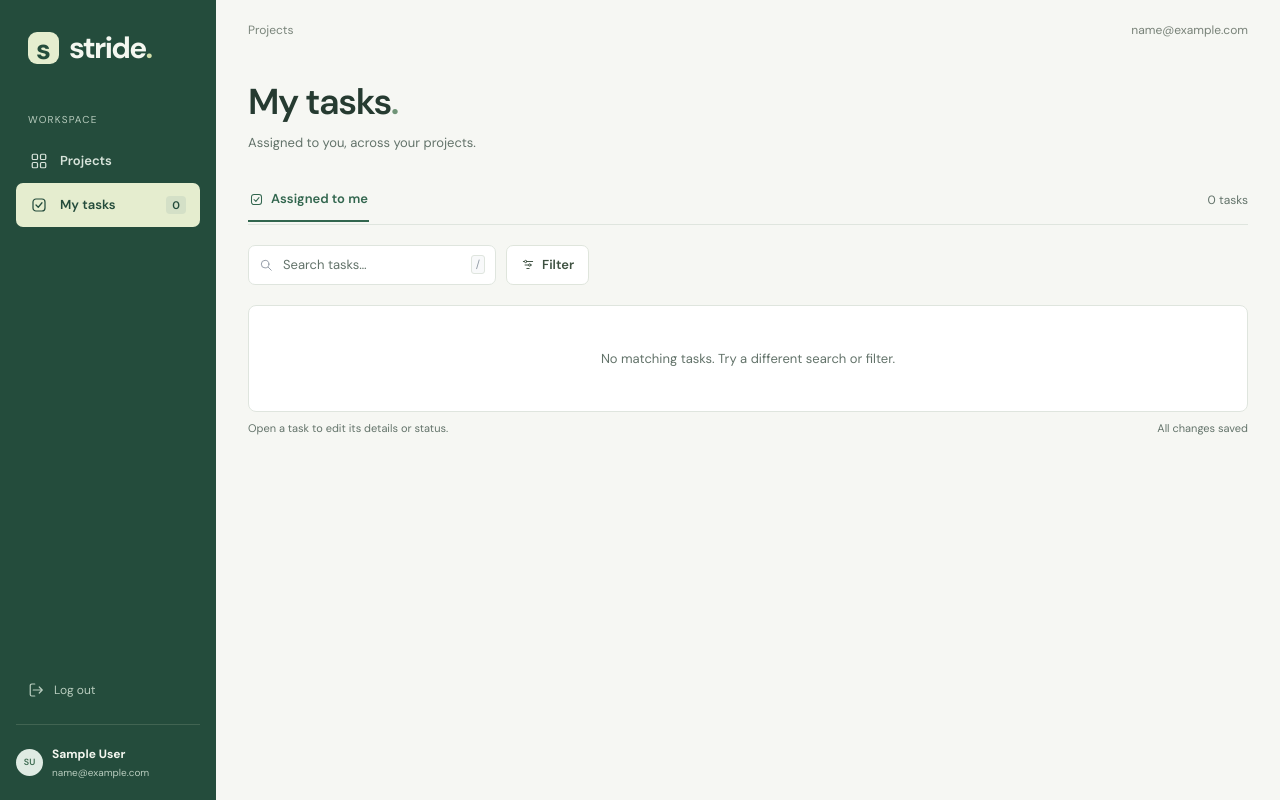
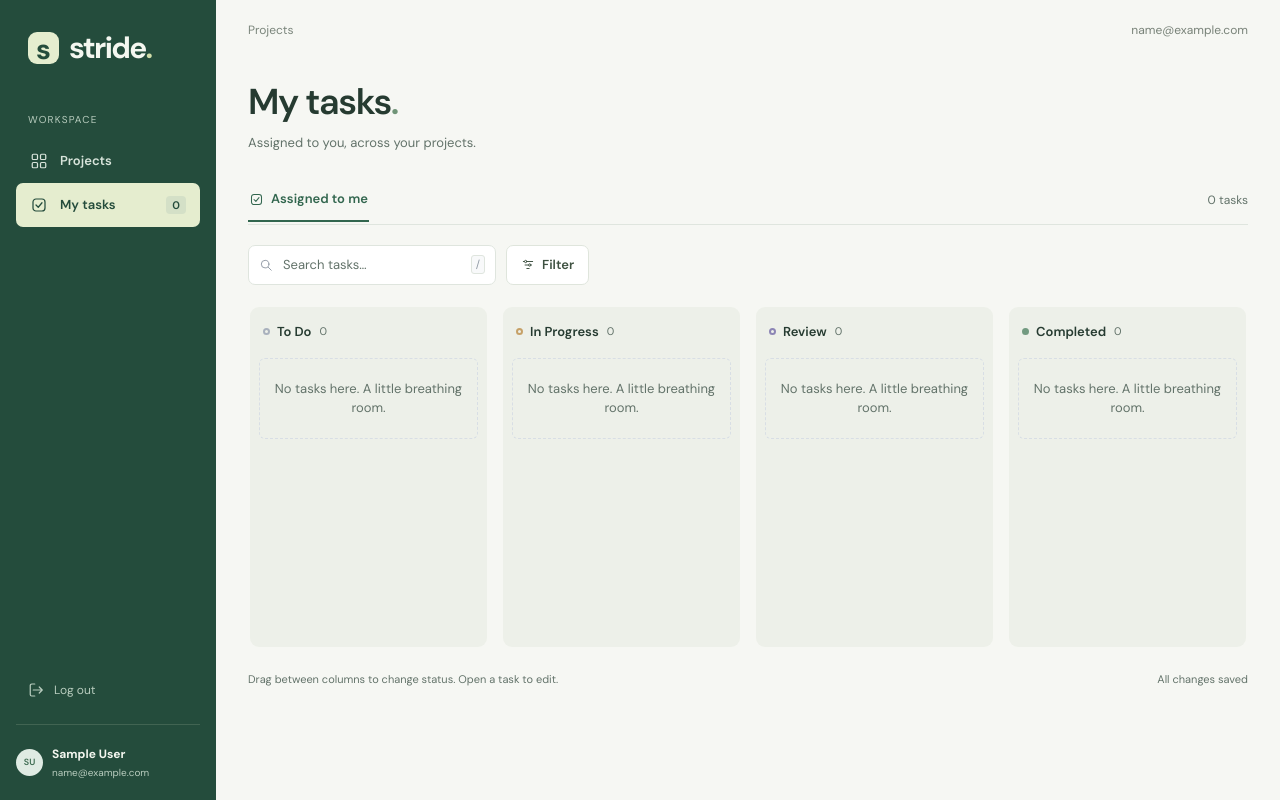
Before and after one commit to rohitmendus/Stride, a Django app: page /projects/my-tasks/ in a window 1280 px wide. Run offline with Django 5.2, Linux system fonts and the light colour scheme; the visitor is signed in with stand-in values (Sample User, id 1); data that the repository does not hold is empty.

Commit message:
feat(tasks): show My Tasks in shared Kanban layout

```diff
--- a/projects/views.py
+++ b/projects/views.py
@@ -148,7 +148,7 @@ def _board_context(project, user, params=None):
 def _my_tasks_context(user, params=None):
     options = _board_options(params) | {
         "workspace": "mine",
-        "view": "list",
+        "view": "board",
         "mine": "",
         "assignee": "",
     }
@@ -158,6 +158,10 @@ def _my_tasks_context(user, params=None):
         ).select_related("project")
     )
     visible = []
+    columns = {
+        status: {"status": status, "label": label, "tasks": []}
+        for status, label in Task.Status.choices
+    }
     today = timezone.localdate()
     for task in tasks:
         if (
@@ -171,10 +175,18 @@ def _my_tasks_context(user, params=None):
             continue
         task.is_overdue = task.status != Task.Status.COMPLETED and task.deadline < today
         task.assignee_label = user.get_full_name() or user.email
+        task.assignee_initials = (
+            "".join(part[0] for part in user.get_full_name().split()[:2]).upper()
+            or user.email[0].upper()
+        )
+        task.avatar_color = ("green", "peach", "blue")[user.pk % 3]
+        task.can_manage = True
         visible.append(task)
+        columns[task.status]["tasks"].append(task)
     url = reverse("projects:my_tasks")
     return {
         "personal_workspace": True,
+        "columns": list(columns.values()),
         "visible_tasks": visible,
         "task_count": len(tasks),
         "visible_count": len(visible),
--- a/static/js/board.js
+++ b/static/js/board.js
@@ -25,6 +25,7 @@
   const moveTask = async (card, status, beforeId = "") => {
     const board = card?.closest("#project-board");
     if (!board?.isConnected || pendingMove || board.dataset.moveFailed) return;
+    if (board.dataset.projectId === "my-tasks") beforeId = "";
     pendingMove = card;
     board.classList.add("is-saving");
     board.setAttribute("aria-busy", "true");
@@ -70,6 +71,7 @@
       if (Sortable.get(list)) return;
       let origin;
       Sortable.create(list, {
+        sort: board.dataset.projectId !== "my-tasks",
         group: "stride-tasks", draggable: ".workspace-task",
         filter: ".workspace-task:not([data-move-task])", preventOnFilter: false,
         animation: motion.matches ? 0 : 160, direction: "vertical",
@@ -122,6 +124,8 @@
     event.preventDefault();
     const column = card.closest("[data-task-status]");
     if (!column) return;
+    if (card.closest("#project-board").dataset.projectId === "my-tasks" &&
+        (event.key === "ArrowUp" || event.key === "ArrowDown")) return;
     const cards = Array.from(column.querySelectorAll(".workspace-task"));
     const index = cards.indexOf(card);
     if (event.key === "ArrowUp" && index > 0) {
--- a/templates/projects/partials/my_tasks.html
+++ b/templates/projects/partials/my_tasks.html
@@ -1,11 +1,11 @@
 <div id="project-board" class="task-work-area" hx-sync="this:replace" tabindex="-1" data-project-id="my-tasks" data-my-count="{{ sidebar_my_task_count }}"{% if board_oob %} hx-swap-oob="outerHTML"{% endif %}>
   <div class="view-bar"><span class="view-tab selected">{% include "components/icon.html" with name="check" only %}Assigned to me</span><span class="task-total" id="task-total">{% if visible_count != task_count %}{{ visible_count }} of {% endif %}{{ task_count }} task{{ task_count|pluralize }}</span></div>
   <form id="task-filters" action="{{ board_url }}" method="get" hx-get="{{ board_url }}" hx-target="#project-board" hx-swap="outerHTML" hx-push-url="true" hx-trigger="submit, change, input changed delay:250ms from:#search">
-    <input type="hidden" name="workspace" value="mine"><input type="hidden" name="view" value="list">
+    <input type="hidden" name="workspace" value="mine"><input type="hidden" name="view" value="board">
     <div class="toolbar"><div class="tools-left"><label class="search-box">{% include "components/icon.html" with name="search" only %}<input id="search" name="q" type="search" maxlength="200" value="{{ board_options.q }}" placeholder="Search tasks…" aria-label="Search tasks"><span class="search-hint" aria-hidden="true">/</span></label><button type="button" class="app-button secondary" id="filter-toggle" data-filter-toggle aria-controls="filters" aria-expanded="true" hidden>{% include "components/icon.html" with name="filter" only %}Filter<span id="filter-indicator"{% if not board_options.priority %} hidden{% endif %}></span></button></div></div>
     <div id="filters" class="filter-row"><label>Priority<select id="priority-filter" name="priority"><option value="">All priorities</option>{% for value,label in priority_choices %}<option value="{{ value }}"{% if board_options.priority == value %} selected{% endif %}>{{ label }}</option>{% endfor %}</select></label><a class="text-button" id="clear-filters" href="{{ clear_filters_link }}" hx-get="{{ clear_filters_link }}" hx-target="#project-board" hx-swap="outerHTML" hx-push-url="true">Clear filters</a></div>
     <noscript><button class="app-button secondary" type="submit">Apply filters</button></noscript>
   </form>
-  <div class="list-view" id="list-view" aria-label="Tasks assigned to me">{% for task in visible_tasks %}{% include "projects/partials/task_row.html" %}{% empty %}<p class="list-empty">No matching tasks. Try a different search or filter.</p>{% endfor %}</div>
-  <footer class="board-footer"><span>Open a task to edit its details or status.</span><span id="save-status" aria-live="polite">All changes saved</span></footer>
+  {% include "projects/partials/task_columns.html" %}
+  <footer class="board-footer"><span id="board-move-help">Drag between columns to change status. Open a task to edit.<span class="task-live-status">On a focused task, use Alt and left or right arrow keys to change status.</span></span><span id="save-status" aria-live="polite">All changes saved</span></footer>
 </div>
--- a/templates/projects/partials/task_card.html
+++ b/templates/projects/partials/task_card.html
@@ -1,5 +1,6 @@
-<a class="workspace-task task-card-link task-card{% if task.status == 'completed' %} is-complete completed-card{% endif %}" data-task-id="{{ task.pk }}" href="{% url 'tasks:detail' project.pk task.pk %}?{{ board_query }}" hx-get="{% url 'tasks:detail' project.pk task.pk %}?{{ board_query }}" hx-target="#task-dialog-content" hx-swap="innerHTML" hx-push-url="false" aria-haspopup="dialog" aria-controls="task-dialog" aria-label="{{ task.title }}, {{ task.get_priority_display }} priority, {{ task.get_status_display }}. {% if task.can_manage %}Open to edit.{% else %}Open to view.{% endif %}"{% if task.can_manage %} data-move-task="{{ task.pk }}" data-move-url="{% url 'tasks:move' project.pk task.pk %}?{{ board_query }}" aria-describedby="board-move-help" hx-request='{"timeout":15000}'{% else %} draggable="false"{% endif %}>
+<a class="workspace-task task-card-link task-card{% if task.status == 'completed' %} is-complete completed-card{% endif %}" data-task-id="{{ task.pk }}" href="{% url 'tasks:detail' task.project_id task.pk %}?{{ board_query }}" hx-get="{% url 'tasks:detail' task.project_id task.pk %}?{{ board_query }}" hx-target="#task-dialog-content" hx-swap="innerHTML" hx-push-url="false" aria-haspopup="dialog" aria-controls="task-dialog" aria-label="{{ task.title }}, {{ task.get_priority_display }} priority, {{ task.get_status_display }}. {% if task.can_manage %}Open to edit.{% else %}Open to view.{% endif %}"{% if task.can_manage %} data-move-task="{{ task.pk }}" data-move-url="{% url 'tasks:move' task.project_id task.pk %}?{{ board_query }}" aria-describedby="board-move-help" hx-request='{"timeout":15000}'{% else %} draggable="false"{% endif %}>
   <div class="workspace-task-top card-top"><span class="workspace-task-id task-id">STR-{{ task.pk|stringformat:"03d" }}</span><span class="task-priority priority priority-{{ task.priority }}">{{ task.get_priority_display }}</span></div>
+  {% if personal_workspace %}<small class="workspace-task-id" title="{{ task.project.title }}">{{ task.project.title|truncatechars:32 }}</small>{% endif %}
   <h3>{{ task.title }}</h3><p class="card-description">{{ task.description }}</p>
   <div class="workspace-task-footer card-footer"><span class="due-date{% if task.is_overdue %} overdue{% endif %}" title="{{ task.deadline|date:'Y-m-d' }}{% if task.is_overdue %} · Overdue{% endif %}">{% if task.status == 'completed' %}{% include "components/icon.html" with name="check" only %}{% else %}{% include "components/icon.html" with name="calendar" only %}{% endif %}<time datetime="{{ task.deadline|date:'Y-m-d' }}">{{ task.deadline|date:"M j" }}</time>{% if task.is_overdue %} · Overdue{% endif %}</span><span class="app-avatar avatar-{{ task.avatar_color }}" title="{{ task.assignee_label }}" aria-label="{{ task.assignee_label }}">{{ task.assignee_initials }}</span></div>
 </a>
--- /dev/null
+++ b/templates/projects/partials/task_columns.html
@@ -0,0 +1,14 @@
+<div class="workspace-board" id="board" aria-label="Kanban board">
+  {% for column in columns %}
+    <section class="workspace-column" data-task-status="{{ column.status }}" aria-labelledby="column-{{ column.status }}">
+      <header class="column-heading">
+        <span class="status-dot" aria-hidden="true"></span><h2 id="column-{{ column.status }}">{{ column.label }}</h2><span class="column-count">{{ column.tasks|length }}</span>
+        {% if not personal_workspace %}<a class="icon-button" data-column-add="{{ column.status }}" href="{% url 'tasks:create' project.pk %}?status={{ column.status }}{% if board_query %}&amp;{{ board_query }}{% endif %}" hx-get="{% url 'tasks:create' project.pk %}?status={{ column.status }}{% if board_query %}&amp;{{ board_query }}{% endif %}" hx-target="#task-dialog-content" hx-swap="innerHTML" hx-push-url="false" aria-label="Add task to {{ column.label }}" aria-haspopup="dialog">{% include "components/icon.html" with name="plus" only %}</a>{% endif %}
+      </header>
+      <div class="workspace-column-cards">
+        {% for task in column.tasks %}{% include "projects/partials/task_card.html" %}{% empty %}<p class="workspace-column-empty">No tasks here. A little breathing room.</p>{% endfor %}
+      </div>
+      {% if not personal_workspace %}<a class="add-card" data-column-add="{{ column.status }}" href="{% url 'tasks:create' project.pk %}?status={{ column.status }}{% if board_query %}&amp;{{ board_query }}{% endif %}" hx-get="{% url 'tasks:create' project.pk %}?status={{ column.status }}{% if board_query %}&amp;{{ board_query }}{% endif %}" hx-target="#task-dialog-content" hx-swap="innerHTML" hx-push-url="false" aria-haspopup="dialog">{% include "components/icon.html" with name="plus" only %}Add task</a>{% endif %}
+    </section>
+  {% endfor %}
+</div>
```
Also changed, not shown: projects/tests/test_task_workspace.py (+3 -0 lines), templates/projects/partials/board.html (+1 -1 lines), README.md.
